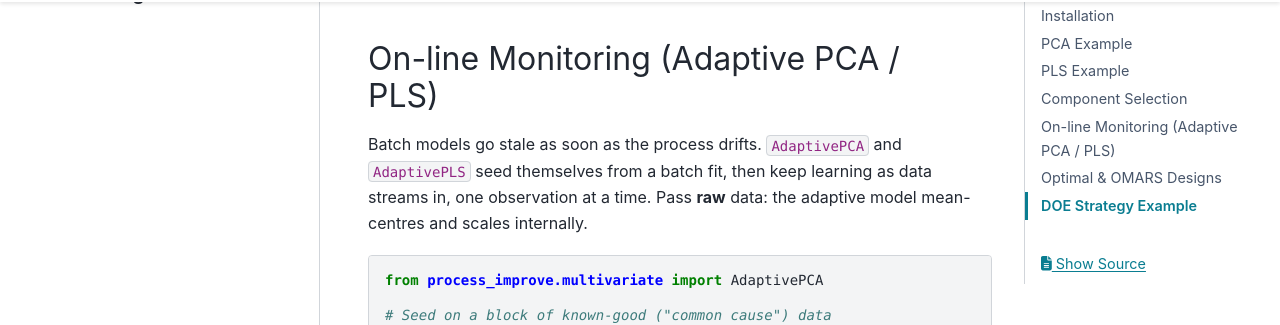
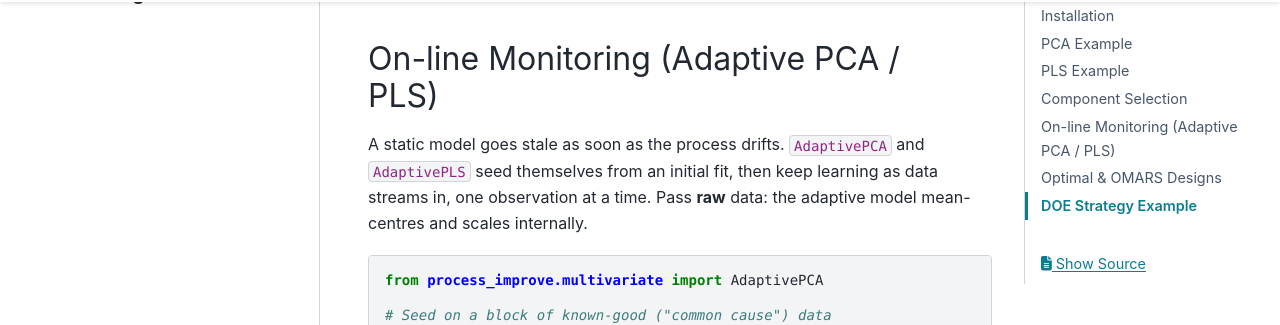
Before and after one commit to kgdunn/process-improve, a Sphinx documentation site: the page built from docs/quickstart.rst, in a window 1280 px wide and 900 px high, scrolled down 1615 px. Shown: the part 126-451 px from the top of the window. Built offline with Sphinx 7.4.7 and the PyData theme 0.15.4, drawn with Linux system fonts in a browser that asks for light colours.

Commit message:
docs: avoid 'batch' for offline model fitting; reword changelog wording
Reserve 'batch' for the batch-process data sense used elsewhere in the repo;
use 'static'/'initial'/'offline' for the adaptive-model context instead.

Co-Authored-By: Claude Opus 4.8 <noreply@anthropic.com>
Claude-Session: https://claude.ai/code/session_01X762hoccCvqtJuDgwUf6BH

```diff
--- a/docs/index.rst
+++ b/docs/index.rst
@@ -2,7 +2,7 @@ Process Improvement using Data
 ==============================
 
 A Python package for multivariate data analysis, designed experiments, and process
-monitoring. It covers batch modelling (PCA, PLS, TPLS) and *on-line*, self-updating
+monitoring. It covers offline model-building (PCA, PLS, TPLS) and *on-line*, self-updating
 monitoring (adaptive PCA / PLS), a designed-experiments engine that reaches past the
 textbook catalogue (OMARS and D-/I-/A-optimal designs, with a design-quality scorer),
 control charts, batch-process analysis, and descriptive sensory-panel analysis.
--- a/docs/quickstart.rst
+++ b/docs/quickstart.rst
@@ -82,8 +82,8 @@ Use cross-validation to select the number of PCA components:
 On-line Monitoring (Adaptive PCA / PLS)
 ---------------------------------------
 
-Batch models go stale as soon as the process drifts. ``AdaptivePCA`` and
-``AdaptivePLS`` seed themselves from a batch fit, then keep learning as data
+A static model goes stale as soon as the process drifts. ``AdaptivePCA`` and
+``AdaptivePLS`` seed themselves from an initial fit, then keep learning as data
 streams in, one observation at a time. Pass **raw** data: the adaptive model
 mean-centres and scales internally.
 
```
Also changed, not shown: CHANGELOG.md (+3 -3 lines), README.md (+7 -6 lines).
